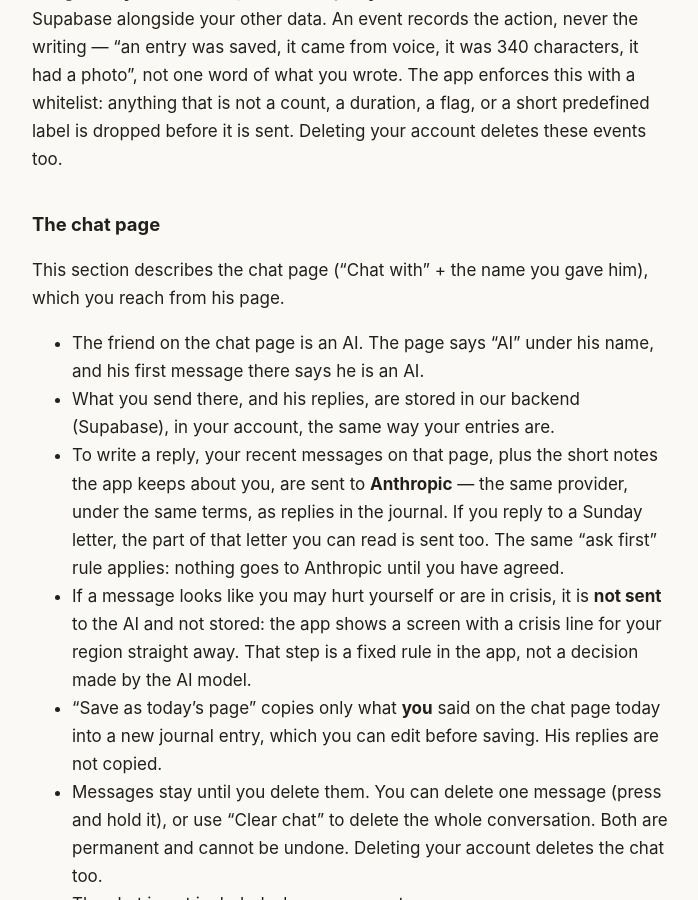
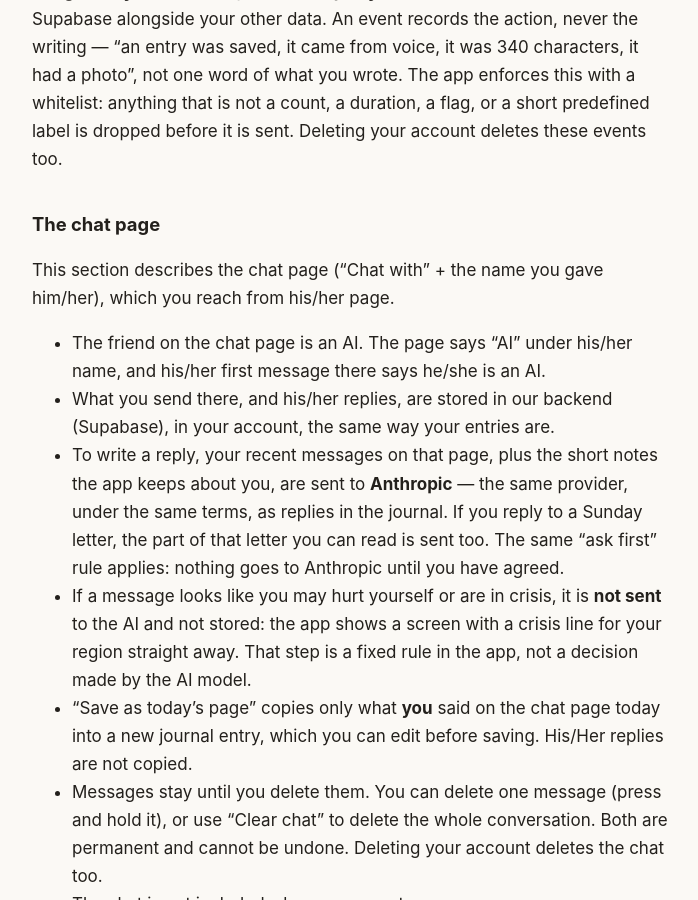
Before and after one commit to danielchen720-ui/twilight-diary-legal, a Jekyll site: the page built from privacy/index.md, in a window 1280 px wide and 900 px high, scrolled down 5654 px. Shown: the whole window, without its empty margins (288-986 px from the left). Built offline with Jekyll 4.4.1, drawn with Linux system fonts in a browser that asks for light colours; some of the changed text lies outside the part shown.

Commit message:
he → he/she（him/her、his/her）：首页 + 隐私政策（老板 10-08 22:3x「he 和 she 是两个市场，不许丢」）
Rosebud 对比页 / Terms / Support 0 处，没动。只推这一支，不推 main —— 总经理定什么时候合。

Co-Authored-By: Claude Opus 5.5 <noreply@anthropic.com>

```diff
--- a/privacy/index.md
+++ b/privacy/index.md
@@ -168,12 +168,12 @@ these events too.
 
 ## The chat page
 
-This section describes the chat page ("Chat with" + the name you gave him),
-which you reach from his page.
+This section describes the chat page ("Chat with" + the name you gave him/her),
+which you reach from his/her page.
 
-- The friend on the chat page is an AI. The page says "AI" under his name, and
-  his first message there says he is an AI.
-- What you send there, and his replies, are stored in our backend (Supabase), in
+- The friend on the chat page is an AI. The page says "AI" under his/her name, and
+  his/her first message there says he/she is an AI.
+- What you send there, and his/her replies, are stored in our backend (Supabase), in
   your account, the same way your entries are.
 - To write a reply, your recent messages on that page, plus the short notes the
   app keeps about you, are sent to **Anthropic** — the same provider, under the
@@ -185,7 +185,7 @@ which you reach from his page.
   your region straight away. That step is a fixed rule in the app, not a decision
   made by the AI model.
 - "Save as today's page" copies only what **you** said on the chat page today
-  into a new journal entry, which you can edit before saving. His replies are not
+  into a new journal entry, which you can edit before saving. His/Her replies are not
   copied.
 - Messages stay until you delete them. You can delete one message (press and
   hold it), or use "Clear chat" to delete the whole conversation. Both are
@@ -273,7 +273,7 @@ All of these can be revoked in iOS Settings.
   that are stored in our backend are included. The chat page is not included.
 - **Use it without AI:** the journal works without ever asking for a reply. Say
   no on the consent screen, or turn off
-  "writes back" (shown with his name) in Settings.
+  "writes back" (shown with his/her name) in Settings.
 
 ## Children
 
```
Also changed, not shown: index.html (+5 -5 lines).
